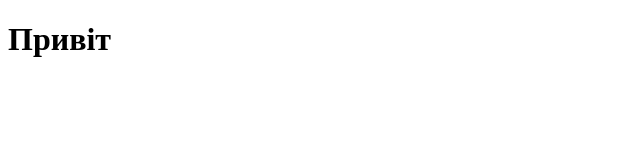
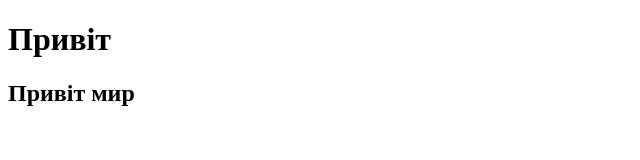
Before and after one commit to AndriiMukhin/Tutorial, a plain HTML site: page index.html in a window 1280 px wide. Shown: the whole page, without its empty margins (0-640 px from the left). Drawn offline with Linux system fonts and the light colour scheme.

Commit message:
Update index.html

```diff
--- a/index.html
+++ b/index.html
@@ -7,5 +7,6 @@
 </head>
 <body>
     <h1>Привіт</h1>
+    <h2>Привіт мир</h2>
 </body>
 </html>
```
